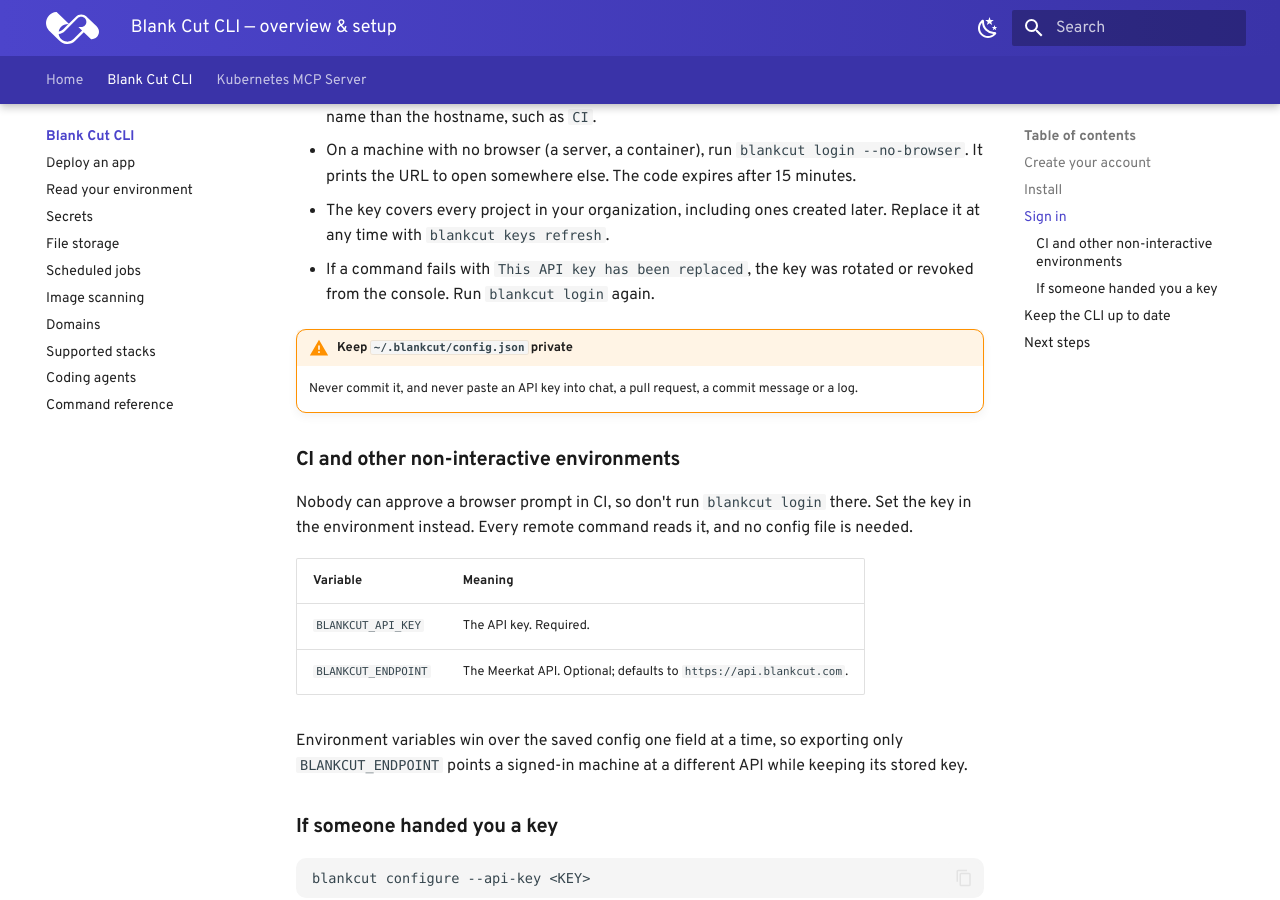
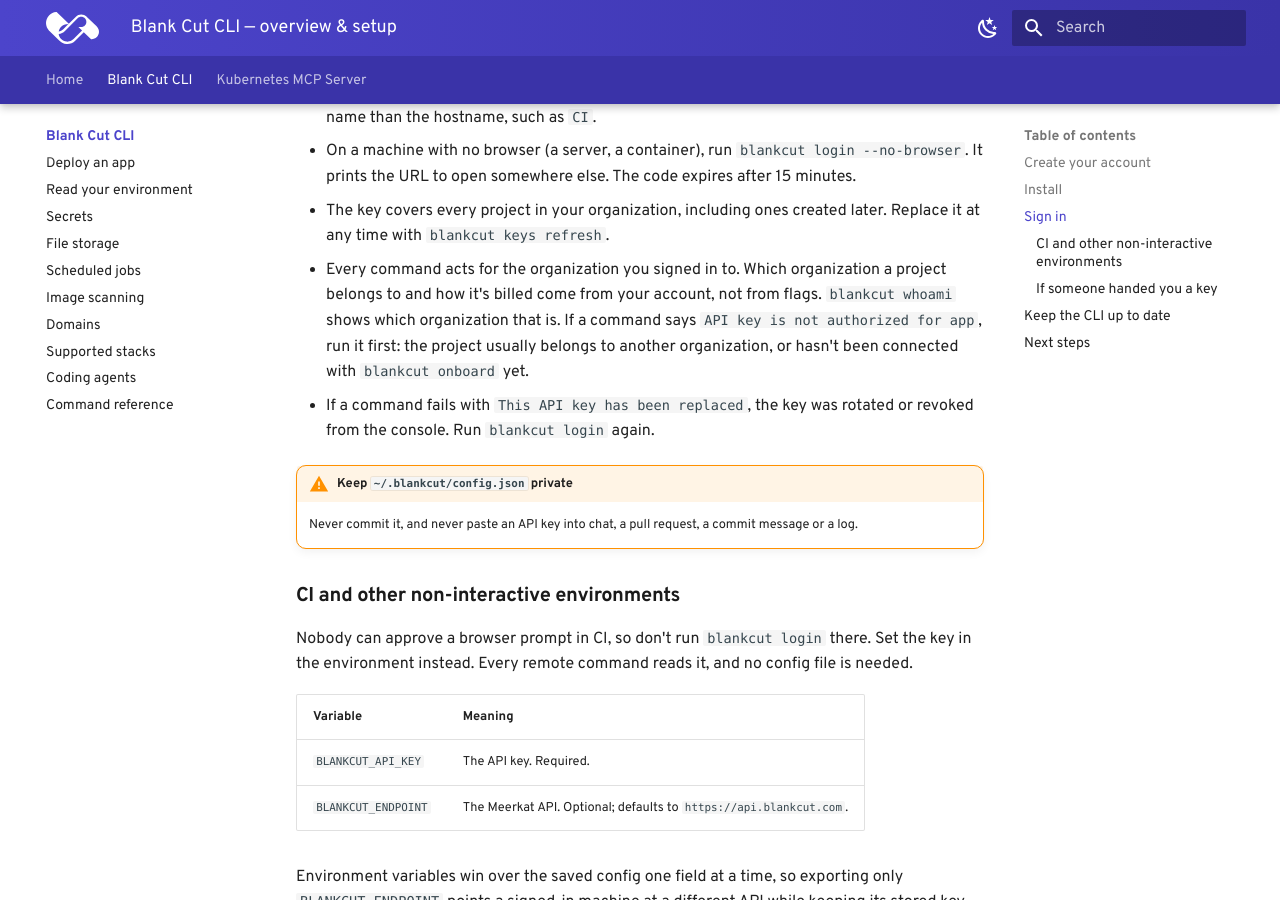
Before and after one commit to Blankcut/blankcut-docs, an MkDocs documentation site: the page built from docs/cli/index.md, in a window 1280 px wide and 900 px high, scrolled down 1988 px. Built offline with MkDocs 1.6.1 and Material for MkDocs 9.7.7, drawn with Linux system fonts in a browser that asks for light colours; some web fonts are replaced.

Commit message:
docs(cli): blankcut whoami, and every command acts for the organization you signed in to
Co-Authored-By: Claude <noreply@anthropic.com>

```diff
--- a/docs/cli/index.md
+++ b/docs/cli/index.md
@@ -115,6 +115,11 @@ can't end up in your shell history, a screenshot or an agent transcript.
   code expires after 15 minutes.
 - The key covers every project in your organization, including ones created
   later. Replace it at any time with `blankcut keys refresh`.
+- Every command acts for the organization you signed in to. Which organization
+  a project belongs to and how it's billed come from your account, not from
+  flags. `blankcut whoami` shows which organization that is. If a command says
+  `API key is not authorized for app`, run it first: the project usually belongs
+  to another organization, or hasn't been connected with `blankcut onboard` yet.
 - If a command fails with `This API key has been replaced`, the key was rotated
   or revoked from the console. Run `blankcut login` again.
 
```
Also changed, not shown: docs/cli/commands.md (+7 -0 lines).
